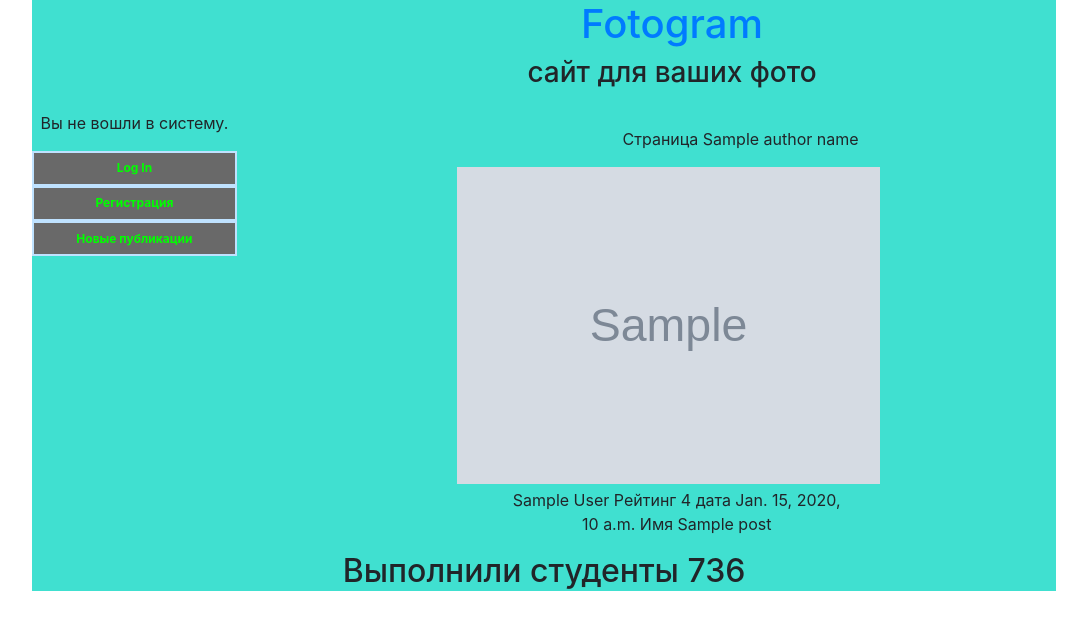
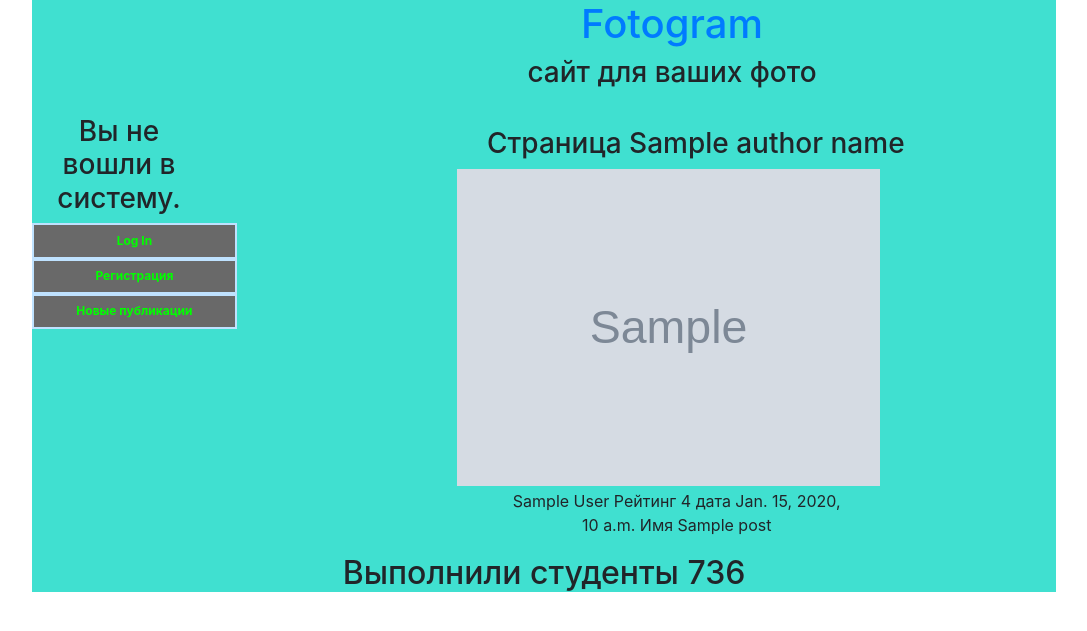
Before and after one commit to qruk/imagehub, a Django app: template imgprovider/templates/user_page.html in a window 1280 px wide. Shown: the part 20-651 px from the top of the page, without its empty margins (96-1183 px from the left). Run offline with Django 3.2, Linux system fonts and the light colour scheme; the template is opened without the code that fills it: most values are stand-ins (such as "Sample title", 1, 10 or a date in 2020); grey boxes marked "Sample" are stand-in pictures; some libraries are stand-ins or nearby versions.

Commit message:
margin try

```diff
--- a/imgprovider/templates/baseBlock.html
+++ b/imgprovider/templates/baseBlock.html
@@ -128,13 +128,13 @@
 	<div id="sidebar">
 	 {% load static %}
             {% if user.is_authenticated %}
-                <p class="text">Привет {{ user.username }}!</p>
+                <h3 class="h3">Привет {{ user.username }}!</h3>
                 <a href="{% url 'logout' %}"><button type="submit" class="button2">Выйти</button></a> <br>
                 <a href="{% url 'upload' %}"><button type="submit" class="button2">+Добавить фото</button></a> <br>
                 <a href="{% url 'latest' %}"><button type="submit" class="button2"> Новые публикации </button></a> <br>
                 <a href="{% url 'user' %}"><button type="submit" class="button2"> Ваша страница </button></a> <br>
             {% else %}
-                <p class="text">Вы не вошли в систему.</p>
+                <h3 class="h3">Вы не вошли в систему.</h3>
                 <a href="{% url 'login' %}"><button type="submit" class="button2">Log In</button></a> <br>
                 <a href="/accounts/signup "><button type="submit" class="button2">Регистрация</button></a> <br>
                 <a href="{% url 'latest' %}"><button type="submit" class="button2"> Новые публикации </button></a> <br>
--- a/imgprovider/templates/display_all_ image_posts.html
+++ b/imgprovider/templates/display_all_ image_posts.html
@@ -1,7 +1,7 @@
 {% extends 'baseBlock.html' %} &nbsp;
 <title>Страница пользователя</title>
 {% block content %}
-    <h3> Новые картинки </h3>
+    <h3 class="h3"> Новые картинки </h3>
     {% for post in image_posts %}
             <div class="col-md-4">
                 <img   src="{{ post.image.url }}" class="img" />
--- a/imgprovider/templates/user_page.html
+++ b/imgprovider/templates/user_page.html
@@ -1,7 +1,7 @@
 {% extends 'baseBlock.html' %} &nbsp;
 <title>Страница пользователя</title>
 {% block content %}
-    <p class="text"> Страница {{ author_name }}</p>
+    <h3 class="h3"> Страница {{ author_name }}</h3>
     {% for post in image_posts %}
             <div class="col-md-4">
                 <img  src="{{ post.image.url }}" class="img"  />
```
